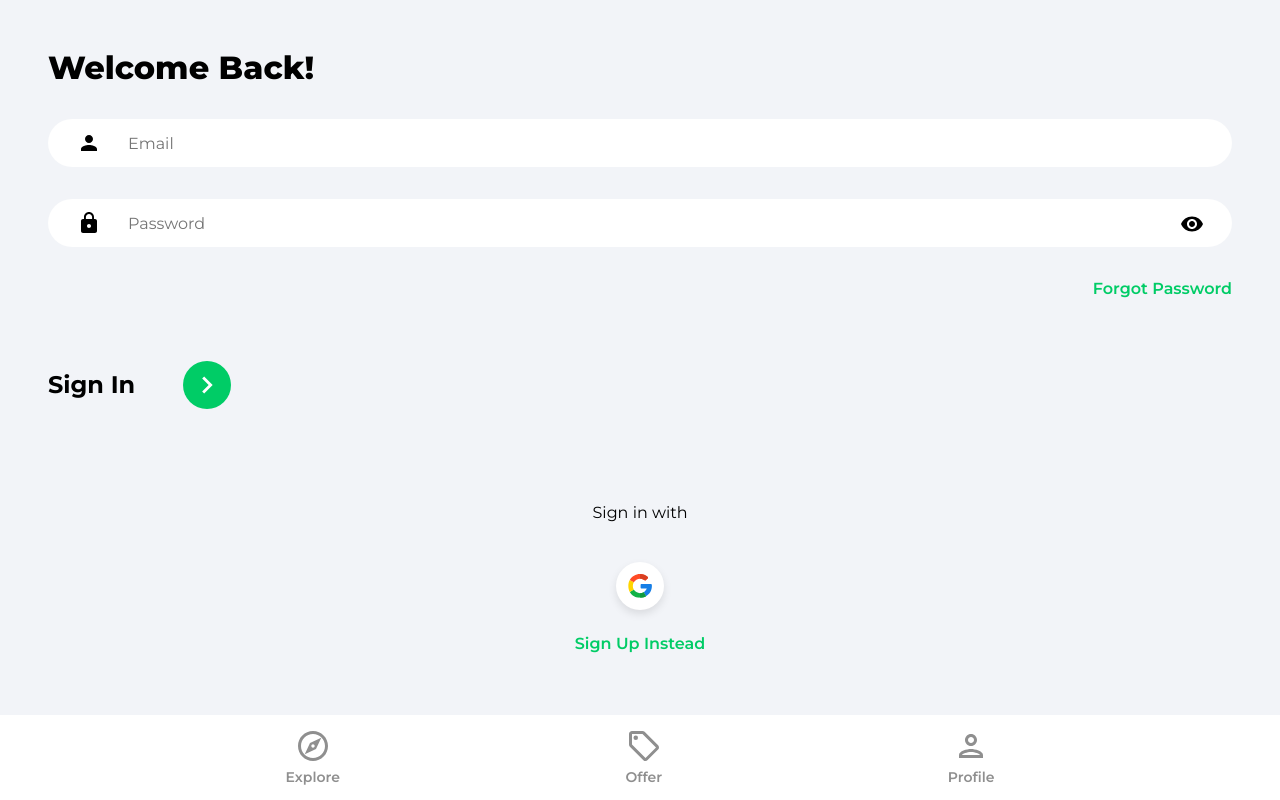
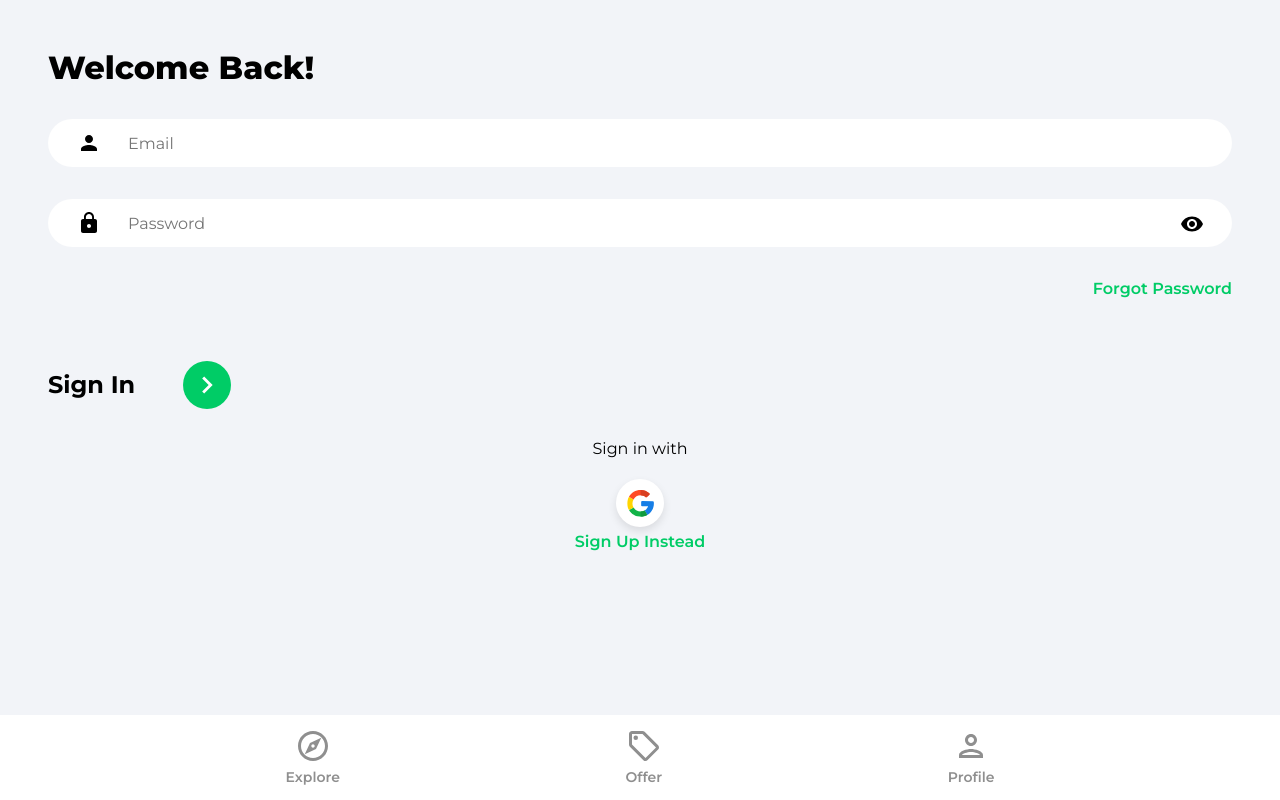
Before and after one commit to yashv521/HouseSquare, a React (Create React App) app: page /sign-in in a window 1280 px wide. Built offline with nearby package versions, Linux system fonts and the light colour scheme.

Commit message:
5th comm--fixed

```diff
--- a/src/index.css
+++ b/src/index.css
@@ -264,7 +264,7 @@ button {
 }
 
 .socialLogin {
-  margin-top: 4rem;
+  /* margin-top: 4rem; */
   display: flex;
   flex-direction: column;
   align-items: center;
@@ -275,8 +275,9 @@ button {
   display: flex;
   justify-content: center;
   align-items: center;
-  padding: 0.75rem;
-  margin: 1.5rem;
+  /* padding: 0.75rem;
+  margin: 1.5rem; */
+  margin: 5px;
   width: 3rem;
   height: 3rem;
   background-color: #ffffff;
@@ -285,11 +286,13 @@ button {
 }
 
 .socialIconImg {
-  width: 100%;
+  width: 75%;
+  margin: 0;
 }
 
 .registerLink {
-  margin-top: 0rem;
+  /* mar;gin-top: 0rem; */
+  /* margin-bottom: 300px; */
   color: #00cc66;
   font-weight: 600;
   text-align: center;
--- a/src/pages/Category.jsx
+++ b/src/pages/Category.jsx
@@ -1,52 +1,59 @@
-import {useEffect, useState} from 'react'
-import {useParams} from 'react-router-dom'
-import {collection, getDocs, query, where, orderBy, limit, startAfter} from 'firebase/firestore'
-import {db} from '../firebase.config'
-import {toast} from 'react-toastify'
-import Spinner from '../components/Spinner'
-
+import { useEffect, useState } from "react";
+import { useParams } from "react-router-dom";
+import {
+  collection,
+  getDocs,
+  query,
+  where,
+  orderBy,
+  limit,
+  startAfter,
+} from "firebase/firestore";
+import { db } from "../firebase.config";
+import { toast } from "react-toastify";
+import Spinner from "../components/Spinner";
 
 function Category() {
-  const [listings, setListings] = useState(null)
-  const [loading, setLoading] = useState(true)
+  const [listings, setListings] = useState(null);
+  const [loading, setLoading] = useState(true);
 
-  const params = useParams()
+  const params = useParams();
 
   useEffect(() => {
     const fetchListings = async () => {
       try {
         //Get Reference
-        const listingsRef = collection(db, 'listings')
+        const listingRef = collection(db, "listings");
 
         //Create a query
-        const q = query(listingsRef, where('type', '==', params.categoryName), orderBy('timestamp', 'desc'), limit(10))
+        const q = query(
+          listingRef,
+          where("type", "==", params.categoryName),
+          orderBy("timestamp", "desc"),
+          limit(10)
+        );
 
         //execute the query
-        const querySnap = await getDocs(q)
+        const querySnap = await getDocs(q);
 
-        const listings = []
+        const listings = [];
 
         querySnap.forEach((doc) => {
-          return listings.push({
-            id: doc.id,
-            data: doc.data()
-          })
-        })
+          console.log(doc.data());
+        });
 
-        setListings(listings)
-        setLoading(false)
+        setListings(listings);
+        setLoading(false);
       } catch (error) {
         console.log(error);
-        toast.error('Could not fetch listings')
+        toast.error("Could not fetch listings");
       }
-    }
+    };
 
-    fetchListings()
-  },[])
+    fetchListings();
+  }, []);
 
-  return (
-    <div>category</div>
-  )
+  return <div>category</div>;
 }
 
-export default Category
+export default Category;
--- a/src/pages/Profile.jsx
+++ b/src/pages/Profile.jsx
@@ -3,7 +3,6 @@ import {getAuth, updateProfile} from 'firebase/auth'
 import {updateDoc, doc} from 'firebase/firestore'
 import { db } from '../firebase.config'
 import { useNavigate, Link } from 'react-router-dom'
-import { async } from '@firebase/util'
 import {toast} from 'react-toastify'
 
 
```
